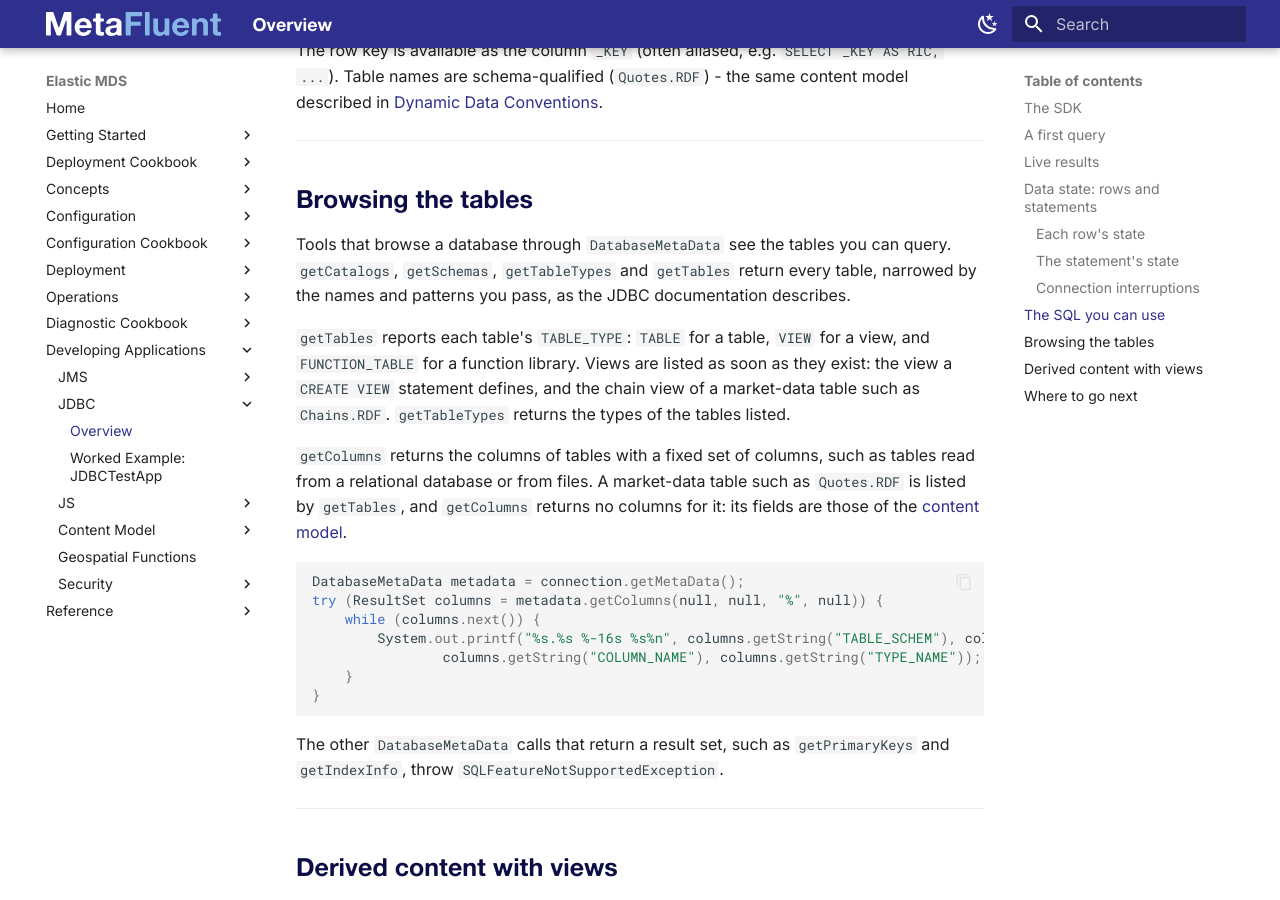
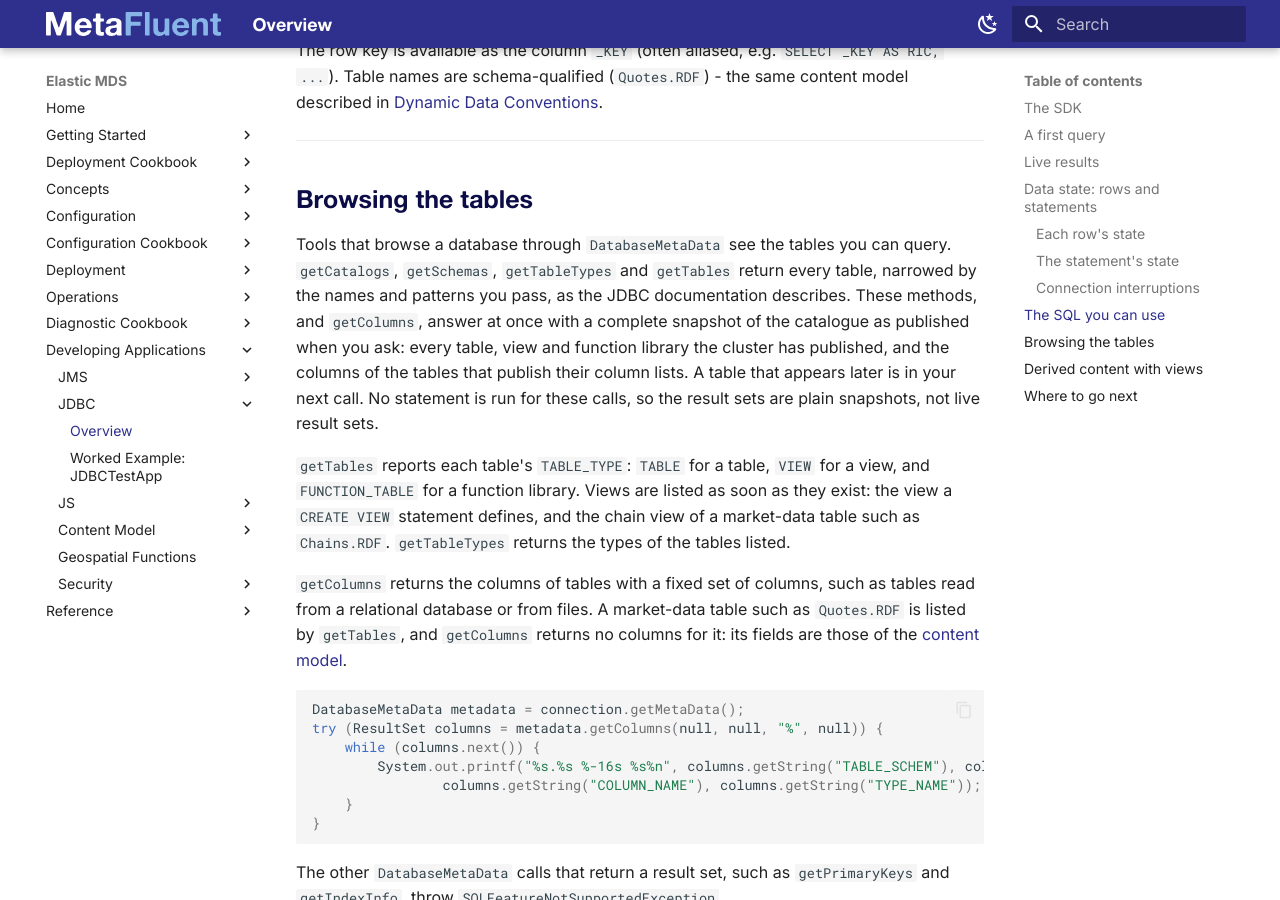
Before and after one commit to MetaFluent/ElasticMDS-docs, an MkDocs documentation site: the page built from docs/Develop-JDBC.md, in a window 1280 px wide and 900 px high, scrolled down 6649 px. Built offline with MkDocs 1.6.1 and Material for MkDocs 9.7.7, drawn with Linux system fonts in a browser that asks for light colours; the version menu is left out.

Commit message:
Browsing the tables: DatabaseMetaData answers are complete snapshots, no statement is run (MetaFluent/IssueTracking#1760)
https://github.com/MetaFluent/IssueTracking/issues/1760

Co-Authored-By: Claude Fable 5.1 <noreply@anthropic.com>
Claude-Session: https://claude.ai/code/session_01G11mkgRwDAgdkdmvGDSa5r

```diff
--- a/docs/Develop-JDBC.md
+++ b/docs/Develop-JDBC.md
@@ -191,7 +191,7 @@ The row key is available as the column `_KEY` (often aliased, e.g. `SELECT _KEY
 
 ## Browsing the tables
 
-Tools that browse a database through `DatabaseMetaData` see the tables you can query. `getCatalogs`, `getSchemas`, `getTableTypes` and `getTables` return every table, narrowed by the names and patterns you pass, as the JDBC documentation describes.
+Tools that browse a database through `DatabaseMetaData` see the tables you can query. `getCatalogs`, `getSchemas`, `getTableTypes` and `getTables` return every table, narrowed by the names and patterns you pass, as the JDBC documentation describes. These methods, and `getColumns`, answer at once with a complete snapshot of the catalogue as published when you ask: every table, view and function library the cluster has published, and the columns of the tables that publish their column lists. A table that appears later is in your next call. No statement is run for these calls, so the result sets are plain snapshots, not live result sets.
 
 `getTables` reports each table's `TABLE_TYPE`: `TABLE` for a table, `VIEW` for a view, and `FUNCTION_TABLE` for a function library. Views are listed as soon as they exist: the view a `CREATE VIEW` statement defines, and the chain view of a market-data table such as `Chains.RDF`. `getTableTypes` returns the types of the tables listed.
 
```
